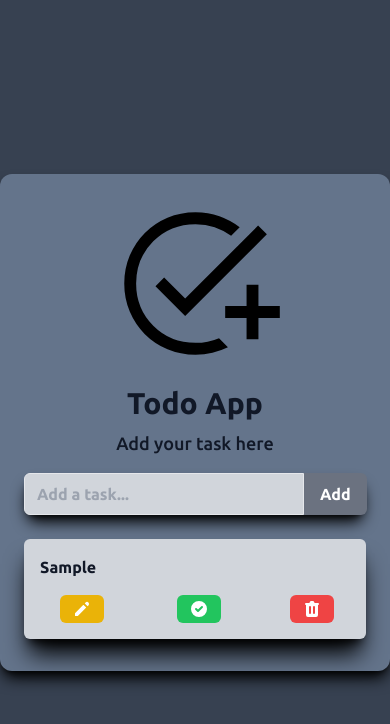
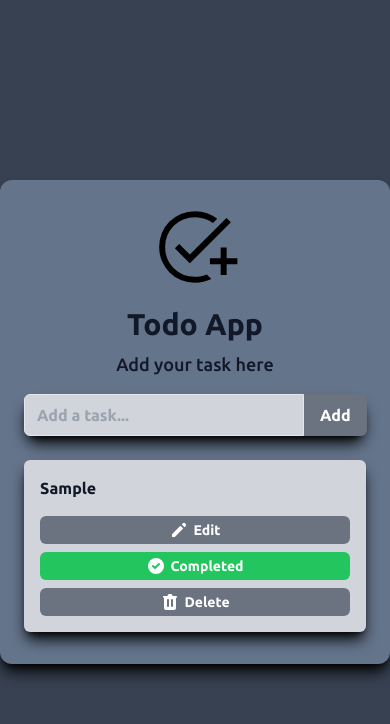
Before and after one commit to NP5555/todotask-app, a React (Create React App) app: page / in a window 390 px wide. Both pictures are taken after typing "Sample" into the empty fields and a click on the button "Add". Shown: the top 724 px of the page. Built offline with nearby package versions, Linux system fonts and the light colour scheme; a web font is replaced by a local one.

Commit message:
"Added responciveness"

```diff
--- a/src/App.js
+++ b/src/App.js
@@ -1,11 +1,11 @@
 
 import './App.css';
-import MianScreen from './components/MianScreen';
+import MainScreen from './components/MianScreen';
 
 
 function App() {
   return (
-    <MianScreen />
+    <MainScreen />
   );
 }
 
--- a/src/components/MianScreen.jsx
+++ b/src/components/MianScreen.jsx
@@ -36,7 +36,7 @@ function MianScreen() {
   return (
 <div className="min-h-screen bg-gray-700 flex flex-col items-center justify-center">
   <div className="rounded-xl p-6 md:p-10 shadow-lg bg-slate-500 flex flex-col items-center justify-center shadow-black w-full max-w-md sm:max-w-lg md:max-w-xl lg:max-w-2xl xl:max-w-3xl">
-    <img src={svg} alt="todoList" className="w-1/2 md:w-1/3 mb-4" /> {/* Scales the image */}
+    <img src={svg} alt="todoList" className="w-1/4 md:w-1/3 sm:w-1/3 mb-4" /> {/* Scales the image */}
 
     <h1 className="text-3xl md:text-4xl font-bold text-gray-900 mb-2 text-pretty">Todo App</h1>
 
--- a/src/components/TodoItem.jsx
+++ b/src/components/TodoItem.jsx
@@ -12,11 +12,10 @@ const TodoItem = ({ task, updateTask, deleteTask, toggleTaskStatus }) => {
 
   return (
 <li
-      className={`flex flex-col p-4 mb-2  rounded-md shadow-xl shadow-black ${
-        task.completed ? "bg-green-300" : "bg-gray-300"
+  className={`flex flex-col p-4 mb-2 rounded-md shadow-lg shadow-black ${
+    task.completed ? "bg-green-200" : "bg-gray-300"
   }`}
 >
-      {/* Task text or input field */}
   {isEditing ? (
     <input
       type="text"
@@ -35,11 +34,11 @@ const TodoItem = ({ task, updateTask, deleteTask, toggleTaskStatus }) => {
   )}
 
   {/* Buttons below the task */}
-      <div className="mt-4 flex justify-between">
+  <div className="mt-4 flex flex-col sm:flex-row sm:justify-between">
     {isEditing ? (
       <button
         onClick={handleUpdate}
-            className="px-3 py-1 bg-gray-500 text-white rounded-md hover:bg-gray-700 flex items-center"
+        className="px-3 py-1 bg-gray-500 text-white rounded-md hover:bg-gray-700 mb-2 sm:mb-0 flex items-center justify-center"
       >
         Save
       </button>
@@ -47,34 +46,40 @@ const TodoItem = ({ task, updateTask, deleteTask, toggleTaskStatus }) => {
       <>
         <button
           onClick={() => setIsEditing(true)}
-              className="px-3 py-1 mx-5 bg-yellow-500 text-white rounded-md hover:bg-yellow-600 flex items-center"
+          className="px-3 py-1 mx-0 sm:mx-5 mb-2 sm:mb-0 bg-gray-500 text-white rounded-md hover:bg-gray-700 flex items-center justify-center"
         >
-              <PencilIcon className="h-5 w-5" /> {/* Edit Icon */}
+          <PencilIcon className="h-5 w-5" />
+          <span className="ml-1 text-sm">Edit</span>
         </button>
 
         <button
           onClick={() => toggleTaskStatus(task.id)}
-              className={`px-3 py-1 ${
+          className={`px-3 py-1 mb-2 sm:mb-0 ${
             task.completed ? "bg-gray-500" : "bg-green-500"
-              } text-white rounded-md hover:bg-opacity-75 flex items-center`}
+          } text-white rounded-md hover:bg-opacity-75 flex items-center justify-center`}
         >
           {task.completed ? (
-                <XCircleIcon className="h-5 w-5" /> // Undo Icon (Cross)
+            <XCircleIcon className="h-5 w-5" />
           ) : (
-                <CheckCircleIcon className="h-5 w-5" /> // Complete Icon
+            <CheckCircleIcon className="h-5 w-5" />
           )}
+          <span className="ml-1 text-sm">
+            {task.completed ? "Undo" : "Completed"}
+          </span>
         </button>
 
         <button
           onClick={() => deleteTask(task.id)}
-              className="px-3 py-1 mx-4 bg-red-500 text-white rounded-md hover:bg-red-600 flex items-center"
+          className="px-3 py-1 mx-0 sm:mx-4 bg-gray-500 text-white rounded-md hover:bg-gray-700 flex items-center justify-center"
         >
-              <TrashIcon className="h-5 w-5" /> {/* Delete Icon */}
+          <TrashIcon className="h-5 w-5" />
+          <span className="ml-1 text-sm">Delete</span>
         </button>
       </>
     )}
   </div>
 </li>
+
   );
 };
 
--- a/src/index.css
+++ b/src/index.css
@@ -7,5 +7,6 @@ body{
     font-family: "Ubuntu", sans-serif;
     font-weight: 700;
     font-style: normal;
+    background: #374151;
 
 }
```
Lines whose indentation alone changed are shown as unchanged.
